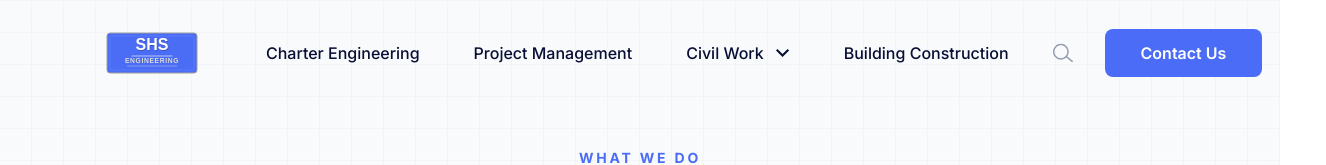
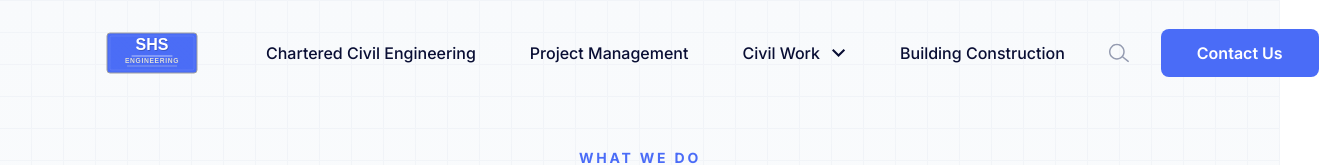
Before and after one commit to lin72h/shs-website, a Next.js app: page / in a window 1280 px wide. Shown: the top 165 px of the page, 1326 px wide, since content can reach past the window. Built offline with nearby package versions, Linux system fonts and the light colour scheme.

Commit message:
Chartered Civil Engineering

```diff
--- a/src/static-data/footer.tsx
+++ b/src/static-data/footer.tsx
@@ -4,7 +4,7 @@ import { v4 as uuid } from "uuid";
 export const footerLinks: FooterLink[] = [
   {
     id: uuid(),
-    title: "Charter Engineering",
+    title: "Chartered Civil Engineering",
     href: "/charter-engineering",
     external: false,
   },
--- a/src/static-data/navbar.ts
+++ b/src/static-data/navbar.ts
@@ -4,7 +4,7 @@ import { v4 as uuid } from "uuid";
 export const navbarData: NavbarItem[] = [
   {
     id: uuid(),
-    title: "Charter Engineering",
+    title: "Chartered Civil Engineering",
     href: "charter-engineering",
     external: false,
   },
```
